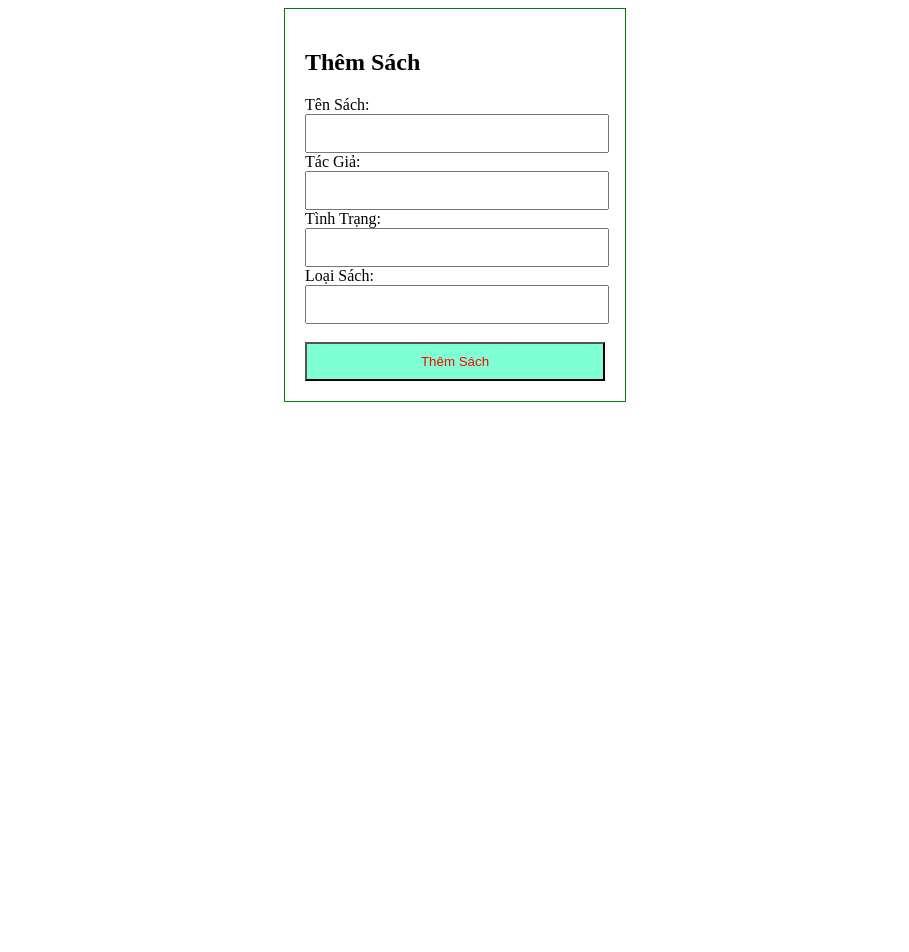
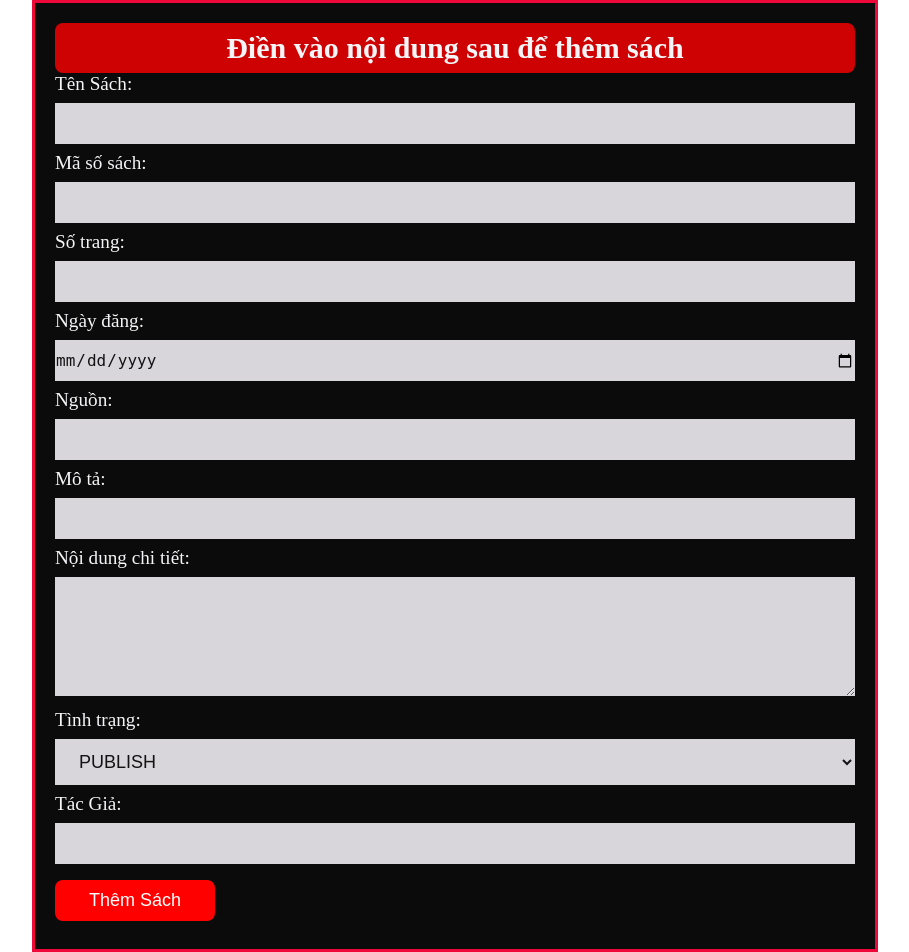
Before and after one commit to dranite7201/QL_thuvien, a PHP site: page /sach/ThemSach.php in a window 1280 px wide. Shown: the whole page, without its empty margins (185-1094 px from the left). Before the commit the page ends 402 px from the top, so only its background shows below. Run offline with PHP 8.4, Linux system fonts and the light colour scheme; data comes from the database, SQL or seed files in the repository.

Commit message:
Update ThemSach.php

```diff
--- a/Libary/sach/ThemSach.php
+++ b/Libary/sach/ThemSach.php
@@ -1,23 +1,29 @@
 <!DOCTYPE html>
 <html>
-
 <head>
     <meta http-equiv="Content-Type" content="text/html; charset=UTF-8">
-    <link rel="stylesheet" href="form.css" />
+    <link rel="stylesheet" href="style.css" />
 </head>
-
 <body>
 
-    <form method="post" action="xulyAddSach.php" class="form">
+    <form method="post" action="ThemSach.php" class="form">
 
-        <h2>Thêm Sách</h2>
-        Tên Sách: <input type="text" name="tensach" value="" required> <br>
-        Tác Giả: <input type="text" name="tacgia" value="" required> <br>
-        Tình Trạng: <input type="text" name="tinhtrang" value="" required /> <br>
-        Loại Sách: <input type="number_format" name="maloai" value="" required> <br><br>
-
-        <input type="submit" name="themsach" value="Thêm Sách" style="color: red; background-color: aquamarine;" />
-        <?php require 'xulyAddSach.php'; ?>
+        <h2 style="text-align: center;">Điền vào nội dung sau để thêm sách</h2>
+        Tên Sách: <input type="text" name="title" value="" required/>
+        Mã số sách:<input type="text" name="isbn" value="" required/>
+        Số trang:<input type="text" name="pageCount" value="" required/>
+        Ngày đăng:<input type="date" name="publishedDate" value="" required/>
+        Nguồn:<input type="link" name="thumbnailUrl" value="" required/>
+        Mô tả:<input type="text" name="shortDescription" value="" required/>
+        Nội dung chi tiết:<br>
+            <textarea  name="longDescription" rows="5" cols="40%"></textarea><br>
+        Tình trạng: <select name="status" >
+           <option  value="PUBLISH" >PUBLISH</option>
+           <option value="PRIVATE">PRIVATE</option>
+        </select> </br>
+        Tác Giả: <input type="text" name="author_name" value="" required> <br>
+        <input type="submit" name="themsach" value="Thêm Sách" style=" background-color:red ;width: 20%;font-size:40;color:white;border-radius: 8px;" />
+        <?php require 'xulyAddSach.php';?>
     </form>
 
 </body>
```
